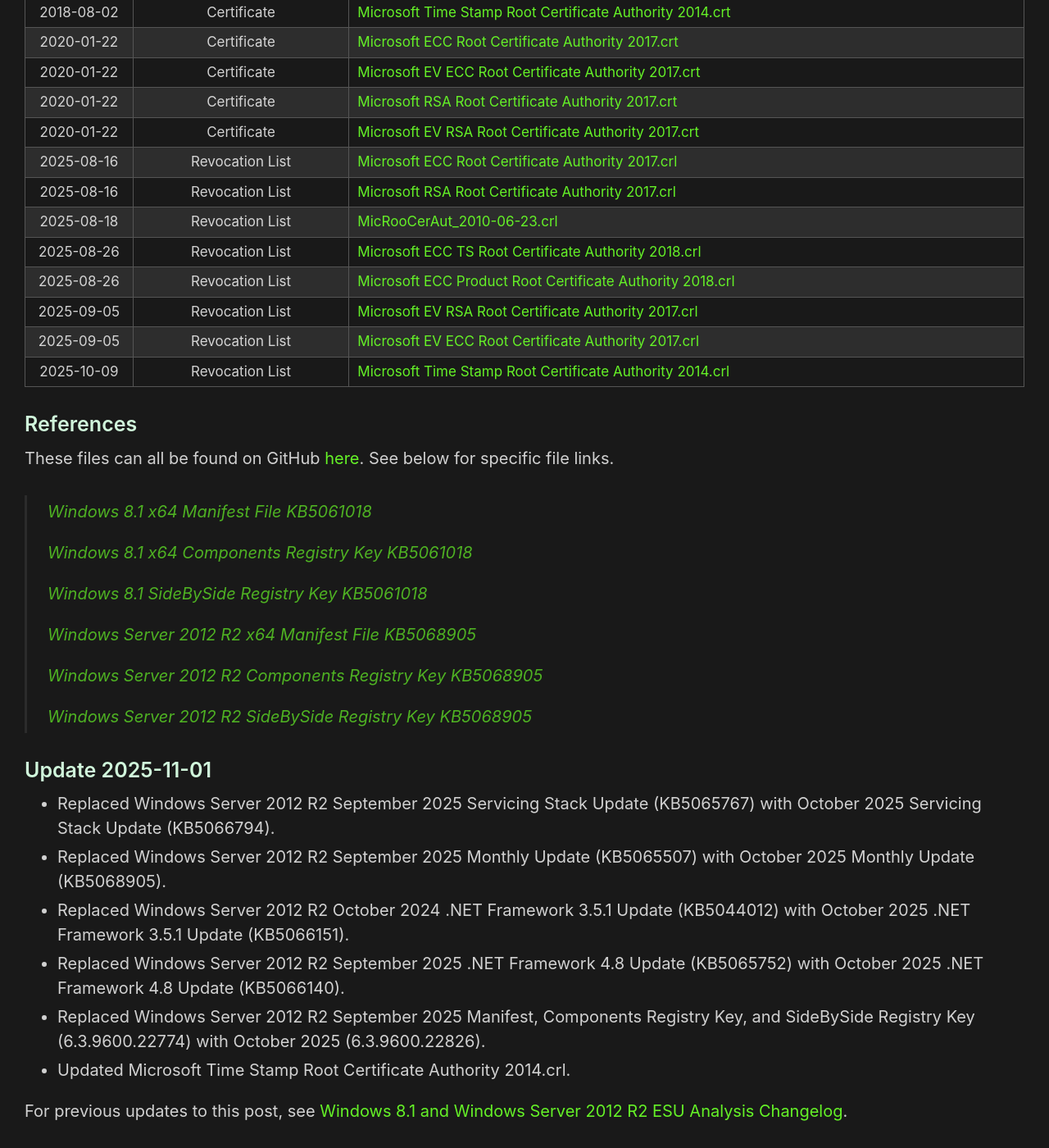
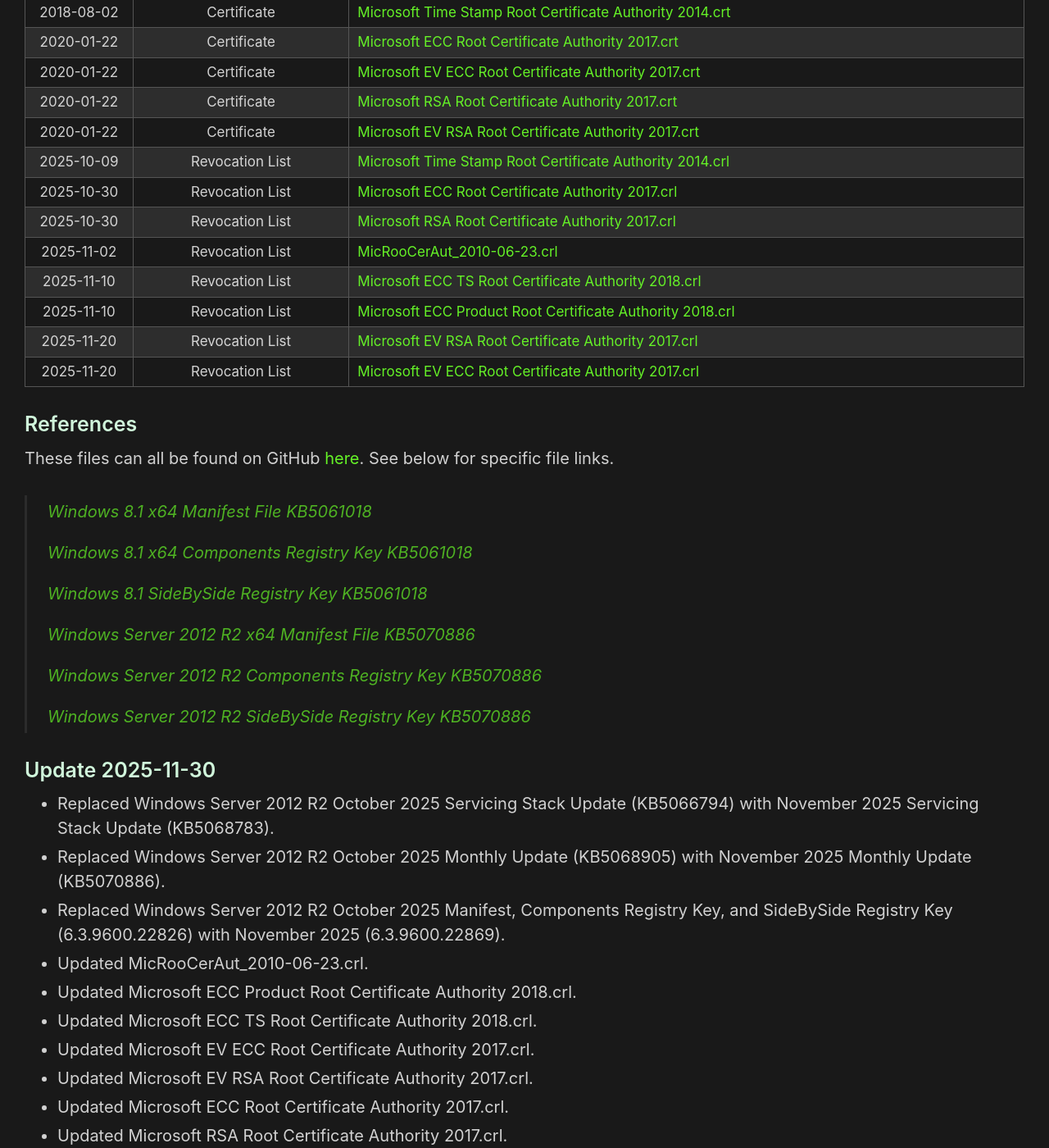
Before and after one commit to HackAndPwn/HackAndPwn.github.io, a Jekyll site: the page built from _posts/2024-01-21-windows-8.1-and-2012-r2-esu-analysis.md, in a window 1280 px wide and 1400 px high, scrolled down 3570 px. Shown: the whole window at 82% size. Built offline with Jekyll 4.4.1, drawn with Linux system fonts in a browser that asks for light colours; some of the changed text lies outside the part shown.

Commit message:
november 2025 updates

```diff
--- a/_posts/2024-01-21-windows-8.1-and-2012-r2-esu-analysis.md
+++ b/_posts/2024-01-21-windows-8.1-and-2012-r2-esu-analysis.md
@@ -2,7 +2,7 @@
 layout: post
 title: Windows 8.1 and Windows Server 2012 R2 ESU Analysis
 original_date: 2024-01-21
-date: 2025-11-01
+date: 2025-11-30
 ---
 
 The original Windows 7 ESU Analysis can be found [here](https://hackandpwn.com/windows-7-esu-analysis).  With the ending of support for Windows 8.1 and Server 2012 R2 in 2023, additional research was conducted to see if similar techniques would work for these operating systems as well.  It was determined that both Windows 8.1 and Windows Server 2012 R2 can be fully patched past the supported period.
@@ -19,22 +19,22 @@
 
 > Note: June 2025 was the last month Microsoft released patches that were compatible with Windows 8.1.  Starting July 2025, only Windows Server 2012 R2 patches will be updated in this post.
 
-### Install The Latest Servicing Stack Update (SSU): Server 2012 R2 - KB5066794 (October 2025) / Windows 8.1 - KB5058529 (May 2025)
-Install [Server_2012_R2-KB5066794-x64.msu](https://github.com/HackAndPwn/Windows-8.1-And-Server-2012-R2-ESU-Analysis/raw/main/Patches/01_Windows8.1-KB5066794-x64.msu)  or [Windows8.1-KB5058529-x64.msu](https://github.com/HackAndPwn/Windows-8.1-And-Server-2012-R2-ESU-Analysis/raw/main/Patches/01_Windows8.1-KB5058529-x64_Win81.msu) and reboot the computer.
+### Install The Latest Servicing Stack Update (SSU): Server 2012 R2 - KB5068783 (November 2025) / Windows 8.1 - KB5058529 (May 2025)
+Install [Server_2012_R2-KB5068783-x64.msu](https://github.com/HackAndPwn/Windows-8.1-And-Server-2012-R2-ESU-Analysis/raw/main/Patches/01_Windows8.1-KB5068783-x64.msu)  or [Windows8.1-KB5058529-x64.msu](https://github.com/HackAndPwn/Windows-8.1-And-Server-2012-R2-ESU-Analysis/raw/main/Patches/01_Windows8.1-KB5058529-x64_Win81.msu) and reboot the computer.
 
-### Install The Latest Monthly Cumulative Update Via Failed Reboot Technique: Server 2012 R2 - KB5068905 (October 2025) / Windows 8.1 - KB5061018 (June 2025)
-1. Install [Server_2012_R2-KB5068905-x64.msu](https://github.com/HackAndPwn/Windows-8.1-And-Server-2012-R2-ESU-Analysis/raw/main/Patches/02_Windows8.1-KB5068905-x64.msu)  or [Windows8.1-KB5061018-x64.msu](https://github.com/HackAndPwn/Windows-8.1-And-Server-2012-R2-ESU-Analysis/raw/main/Patches/02_Windows8.1-KB5061018-x64_Win81.msu) and reboot the computer.  This will result in a failed update and rollback.
+### Install The Latest Monthly Cumulative Update Via Failed Reboot Technique: Server 2012 R2 - KB5070886 (November 2025) / Windows 8.1 - KB5061018 (June 2025)
+1. Install [Server_2012_R2-KB5070886-x64.msu](https://github.com/HackAndPwn/Windows-8.1-And-Server-2012-R2-ESU-Analysis/raw/main/Patches/02_Windows8.1-KB5070886-x64.msu)  or [Windows8.1-KB5061018-x64.msu](https://github.com/HackAndPwn/Windows-8.1-And-Server-2012-R2-ESU-Analysis/raw/main/Patches/02_Windows8.1-KB5061018-x64_Win81.msu) and reboot the computer.  This will result in a failed update and rollback.
 2. Apply the  new Windows 8.1 or Server 2012 R2 SideBySide registry key linked below.
-3. Install KB5068905 or KB5061018 again and reboot the computer.  This will result in a successful update.
+3. Install KB5070886 or KB5061018 again and reboot the computer.  This will result in a successful update.
 
-### Install The Latest Monthly Cumulative Update Via Manifest/Component Technique: Server 2012 R2 - KB5068905 (October 2025) / Windows 8.1 - KB5061018 (June 2025)
+### Install The Latest Monthly Cumulative Update Via Manifest/Component Technique: Server 2012 R2 - KB5070886 (November 2025) / Windows 8.1 - KB5061018 (June 2025)
 If using the Manifest/Components registry key technique:
 1. Copy the manifest file linked below into the C:\Windows\WinSxS\Manifests folder.  This can be done by executing the following commands:
 > takeown /f C:\Windows\WinSxS\Manifests /a
 >
 > icacls C:\Windows\WinSxS\Manifests /grant Everyone:(F)
 >
-> copy amd64_microsoft-windows-s..edsecurityupdatesai_31bf3856ad364e35_6.3.9600.22774_none_599e604bf64ceda2.manifest C:\Windows\WinSxS\Manifests
+> copy amd64_microsoft-windows-s..edsecurityupdatesai_31bf3856ad364e35_6.3.9600.22869_none_59ae338ff6404d8b.manifest C:\Windows\WinSxS\Manifests
 >
 > or for Windows 8.1:
 > copy amd64_microsoft-windows-s..edsecurityupdatesai_31bf3856ad364e35_6.3.9600.22620_none_59d06cd9f627ff6a.manifest C:\Windows\WinSxS\Manifests
@@ -44,7 +44,7 @@
 > icacls C:\Windows\WinSxS\Manifests /setowner "NT SERVICE\TrustedInstaller"
 2. Apply the new Windows 8.1 or Server 2012 R2 Components registry key linked below.
 3. Apply the new Windows 8.1 or Server 2012 R2 SideBySide registry key linked below.
-4. Install [Server_2012_R2-KB5068905-x64.msu](https://github.com/HackAndPwn/Windows-8.1-And-Server-2012-R2-ESU-Analysis/raw/main/Patches/02_Windows8.1-KB5068905-x64.msu) or [Windows8.1-KB5061018-x64.msu](https://github.com/HackAndPwn/Windows-8.1-And-Server-2012-R2-ESU-Analysis/raw/main/Patches/02_Windows8.1-KB5061018-x64_Win81.msu).
+4. Install [Server_2012_R2-KB5070886-x64.msu](https://github.com/HackAndPwn/Windows-8.1-And-Server-2012-R2-ESU-Analysis/raw/main/Patches/02_Windows8.1-KB5070886-x64.msu) or [Windows8.1-KB5061018-x64.msu](https://github.com/HackAndPwn/Windows-8.1-And-Server-2012-R2-ESU-Analysis/raw/main/Patches/02_Windows8.1-KB5061018-x64_Win81.msu).
 
 ### Install The Latest .NET 3.5 Update: Server 2012 R2 - KB5066151 (October 2025) / Windows 8.1 - KB5044012 (October 2024)
 Install [Server_2012_R2-KB5066151-x64.msu](https://github.com/HackAndPwn/Windows-8.1-And-Server-2012-R2-ESU-Analysis/raw/main/Patches/03_Windows8.1-KB5066151-x64.msu) or [Windows8.1-KB5044012-x64_Win81.msu](https://github.com/HackAndPwn/Windows-8.1-And-Server-2012-R2-ESU-Analysis/raw/main/Patches/03_Windows8.1-KB5044012-x64_Win81.msu).
@@ -65,14 +65,14 @@
 <tr><td>2020-01-22</td><td>Certificate</td><td style="text-align:left"><a href="https://github.com/HackAndPwn/Windows-7-Patching/raw/master/08_Certs/Microsoft%20EV%20ECC%20Root%20Certificate%20Authority%202017.crt">Microsoft EV ECC Root Certificate Authority 2017.crt</a></td></tr>
 <tr><td>2020-01-22</td><td>Certificate</td><td style="text-align:left"><a href="https://github.com/HackAndPwn/Windows-7-Patching/raw/master/08_Certs/Microsoft%20RSA%20Root%20Certificate%20Authority%202017.crt">Microsoft RSA Root Certificate Authority 2017.crt</a></td></tr>
 <tr><td>2020-01-22</td><td>Certificate</td><td style="text-align:left"><a href="https://github.com/HackAndPwn/Windows-7-Patching/raw/master/08_Certs/Microsoft%20EV%20RSA%20Root%20Certificate%20Authority%202017.crt">Microsoft EV RSA Root Certificate Authority 2017.crt</a></td></tr>
-<tr><td>2025-08-16</td><td>Revocation List</td><td style="text-align:left"><a href="https://github.com/HackAndPwn/Windows-7-Patching/raw/master/08_Certs/Microsoft%20ECC%20Root%20Certificate%20Authority%202017.crl">Microsoft ECC Root Certificate Authority 2017.crl</a></td></tr>
-<tr><td>2025-08-16</td><td>Revocation List</td><td style="text-align:left"><a href="https://github.com/HackAndPwn/Windows-7-Patching/raw/master/08_Certs/Microsoft%20RSA%20Root%20Certificate%20Authority%202017.crl">Microsoft RSA Root Certificate Authority 2017.crl</a></td></tr>
-<tr><td>2025-08-18</td><td>Revocation List</td><td style="text-align:left"><a href="https://github.com/HackAndPwn/Windows-7-Patching/raw/master/08_Certs/MicRooCerAut_2010-06-23.crl">MicRooCerAut_2010-06-23.crl</a></td></tr>
-<tr><td>2025-08-26</td><td>Revocation List</td><td style="text-align:left"><a href="https://github.com/HackAndPwn/Windows-7-Patching/raw/master/08_Certs/Microsoft%20ECC%20TS%20Root%20Certificate%20Authority%202018.crl">Microsoft ECC TS Root Certificate Authority 2018.crl</a></td></tr>
-<tr><td>2025-08-26</td><td>Revocation List</td><td style="text-align:left"><a href="https://github.com/HackAndPwn/Windows-7-Patching/raw/master/08_Certs/Microsoft%20ECC%20Product%20Root%20Certificate%20Authority%202018.crl">Microsoft ECC Product Root Certificate Authority 2018.crl</a></td></tr>
-<tr><td>2025-09-05</td><td>Revocation List</td><td style="text-align:left"><a href="https://github.com/HackAndPwn/Windows-7-Patching/raw/master/08_Certs/Microsoft%20EV%20RSA%20Root%20Certificate%20Authority%202017.crl">Microsoft EV RSA Root Certificate Authority 2017.crl</a></td></tr>
-<tr><td>2025-09-05</td><td>Revocation List</td><td style="text-align:left"><a href="https://github.com/HackAndPwn/Windows-7-Patching/raw/master/08_Certs/Microsoft%20EV%20ECC%20Root%20Certificate%20Authority%202017.crl">Microsoft EV ECC Root Certificate Authority 2017.crl</a></td></tr>
 <tr><td>2025-10-09</td><td>Revocation List</td><td style="text-align:left"><a href="https://github.com/HackAndPwn/Windows-7-Patching/raw/master/08_Certs/Microsoft%20Time%20Stamp%20Root%20Certificate%20Authority%202014.crl">Microsoft Time Stamp Root Certificate Authority 2014.crl</a></td></tr>
+<tr><td>2025-10-30</td><td>Revocation List</td><td style="text-align:left"><a href="https://github.com/HackAndPwn/Windows-7-Patching/raw/master/08_Certs/Microsoft%20ECC%20Root%20Certificate%20Authority%202017.crl">Microsoft ECC Root Certificate Authority 2017.crl</a></td></tr>
+<tr><td>2025-10-30</td><td>Revocation List</td><td style="text-align:left"><a href="https://github.com/HackAndPwn/Windows-7-Patching/raw/master/08_Certs/Microsoft%20RSA%20Root%20Certificate%20Authority%202017.crl">Microsoft RSA Root Certificate Authority 2017.crl</a></td></tr>
+<tr><td>2025-11-02</td><td>Revocation List</td><td style="text-align:left"><a href="https://github.com/HackAndPwn/Windows-7-Patching/raw/master/08_Certs/MicRooCerAut_2010-06-23.crl">MicRooCerAut_2010-06-23.crl</a></td></tr>
+<tr><td>2025-11-10</td><td>Revocation List</td><td style="text-align:left"><a href="https://github.com/HackAndPwn/Windows-7-Patching/raw/master/08_Certs/Microsoft%20ECC%20TS%20Root%20Certificate%20Authority%202018.crl">Microsoft ECC TS Root Certificate Authority 2018.crl</a></td></tr>
+<tr><td>2025-11-10</td><td>Revocation List</td><td style="text-align:left"><a href="https://github.com/HackAndPwn/Windows-7-Patching/raw/master/08_Certs/Microsoft%20ECC%20Product%20Root%20Certificate%20Authority%202018.crl">Microsoft ECC Product Root Certificate Authority 2018.crl</a></td></tr>
+<tr><td>2025-11-20</td><td>Revocation List</td><td style="text-align:left"><a href="https://github.com/HackAndPwn/Windows-7-Patching/raw/master/08_Certs/Microsoft%20EV%20RSA%20Root%20Certificate%20Authority%202017.crl">Microsoft EV RSA Root Certificate Authority 2017.crl</a></td></tr>
+<tr><td>2025-11-20</td><td>Revocation List</td><td style="text-align:left"><a href="https://github.com/HackAndPwn/Windows-7-Patching/raw/master/08_Certs/Microsoft%20EV%20ECC%20Root%20Certificate%20Authority%202017.crl">Microsoft EV ECC Root Certificate Authority 2017.crl</a></td></tr>
 </tbody></table>
 
 ### References
@@ -85,18 +85,22 @@
 >
 > [Windows 8.1 SideBySide Registry Key KB5061018](https://github.com/HackAndPwn/Windows-8.1-And-Server-2012-R2-ESU-Analysis/blob/main/2025_06/8.1_x64_SideBySideRegistryKey_x64.reg)
 >
-> [Windows Server 2012 R2 x64 Manifest File KB5068905](https://github.com/HackAndPwn/Windows-8.1-And-Server-2012-R2-ESU-Analysis/blob/main/2025_10/amd64_microsoft-windows-s..edsecurityupdatesai_31bf3856ad364e35_6.3.9600.22826_none_59d67261f62291c2.manifest)
+> [Windows Server 2012 R2 x64 Manifest File KB5070886](https://github.com/HackAndPwn/Windows-8.1-And-Server-2012-R2-ESU-Analysis/blob/main/2025_11/amd64_microsoft-windows-s..edsecurityupdatesai_31bf3856ad364e35_6.3.9600.22869_none_59ae338ff6404d8b.manifest)
 >
-> [Windows Server 2012 R2 Components Registry Key KB5068905](https://github.com/HackAndPwn/Windows-8.1-And-Server-2012-R2-ESU-Analysis/blob/main/2025_10/Server_2012_R2_x64_ComponentsRegistryKey.reg)
+> [Windows Server 2012 R2 Components Registry Key KB5070886](https://github.com/HackAndPwn/Windows-8.1-And-Server-2012-R2-ESU-Analysis/blob/main/2025_11/Server_2012_R2_x64_ComponentsRegistryKey.reg)
 >
-> [Windows Server 2012 R2 SideBySide Registry Key KB5068905](https://github.com/HackAndPwn/Windows-8.1-And-Server-2012-R2-ESU-Analysis/blob/main/2025_10/Server_2012_R2_x64_SideBySideRegistryKey_x64.reg)
+> [Windows Server 2012 R2 SideBySide Registry Key KB5070886](https://github.com/HackAndPwn/Windows-8.1-And-Server-2012-R2-ESU-Analysis/blob/main/2025_11/Server_2012_R2_x64_SideBySideRegistryKey_x64.reg)
 
-### Update 2025-11-01
-* Replaced Windows Server 2012 R2 September 2025 Servicing Stack Update (KB5065767) with October 2025 Servicing Stack Update (KB5066794).
-* Replaced Windows Server 2012 R2 September 2025 Monthly Update (KB5065507) with October 2025 Monthly Update (KB5068905).
-* Replaced Windows Server 2012 R2 October 2024 .NET Framework 3.5.1 Update (KB5044012) with October 2025 .NET Framework 3.5.1 Update (KB5066151).
-* Replaced Windows Server 2012 R2 September 2025 .NET Framework 4.8 Update (KB5065752) with October 2025 .NET Framework 4.8 Update (KB5066140).
-* Replaced Windows Server 2012 R2 September 2025 Manifest, Components Registry Key, and SideBySide Registry Key (6.3.9600.22774) with October 2025 (6.3.9600.22826).
-* Updated Microsoft Time Stamp Root Certificate Authority 2014.crl.
+### Update 2025-11-30
+* Replaced Windows Server 2012 R2 October 2025 Servicing Stack Update (KB5066794) with November 2025 Servicing Stack Update (KB5068783).
+* Replaced Windows Server 2012 R2 October 2025 Monthly Update (KB5068905) with November 2025 Monthly Update (KB5070886).
+* Replaced Windows Server 2012 R2 October 2025 Manifest, Components Registry Key, and SideBySide Registry Key (6.3.9600.22826) with November 2025 (6.3.9600.22869).
+* Updated MicRooCerAut_2010-06-23.crl.
+* Updated Microsoft ECC Product Root Certificate Authority 2018.crl.
+* Updated Microsoft ECC TS Root Certificate Authority 2018.crl.
+* Updated Microsoft EV ECC Root Certificate Authority 2017.crl.
+* Updated Microsoft EV RSA Root Certificate Authority 2017.crl.
+* Updated Microsoft ECC Root Certificate Authority 2017.crl.
+* Updated Microsoft RSA Root Certificate Authority 2017.crl.
 
 For previous updates to this post, see [Windows 8.1 and Windows Server 2012 R2 ESU Analysis Changelog](https://hackandpwn.com/windows-8.1-and-2012-r2-esu-analysis-changelog/).
```
Also changed, not shown: _posts/2020-05-23-windows-7-esu-patching-changelog.md (+6 -0 lines), _posts/2020-05-23-windows-7-esu-patching.md (+20 -15 lines), _posts/2020-09-12-windows-7-esu-analysis-updates-changelog.md (+4 -0 lines), _posts/2020-09-12-windows-7-esu-analysis-updates.md (+13 -12 lines), _posts/2024-01-21-windows-8.1-and-2012-r2-esu-analysis-changelog.md (+9 -0 lines).
